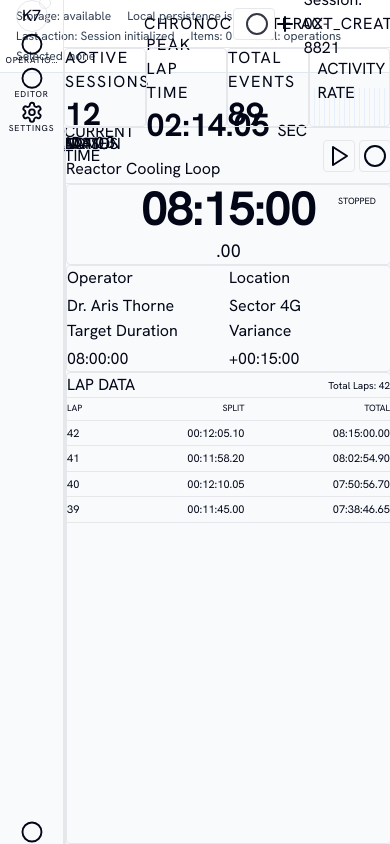
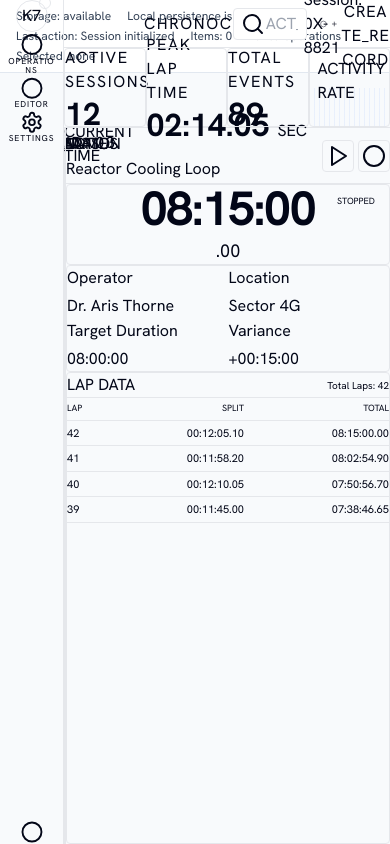
Before and after one commit to hikmetgulsesli/chronocounter-lab-k7p4-2374f435, a React (Vite) app: page / in a window 390 px wide. Built offline with nearby package versions, Linux system fonts and the light colour scheme.

Commit message:
feat: US-001 - ChronoCounter Lab K7P4 - app shell, state and persistence

```diff
--- a/src/index.css
+++ b/src/index.css
@@ -39,6 +39,21 @@ body {
   text-overflow: ellipsis;
 }
 
+@media (max-width: 640px) {
+  [data-setfarm-root='chronocounter-lab-k7p4'] .w-\[400px\] {
+    width: calc(100vw - 4rem - 1px);
+    max-width: calc(100vw - 4rem - 1px);
+    min-width: 0;
+  }
+
+  [data-setfarm-root='chronocounter-lab-k7p4'] :is(button, a[role='button']) {
+    min-width: 0;
+    max-width: 100%;
+    white-space: normal;
+    overflow-wrap: anywhere;
+  }
+}
+
 /* SETFARM_STITCH_RUNTIME_UTILITIES_START */
 /* Auto-generated by stitch-to-jsx.mjs for Stitch utility classes absent from the Tailwind baseline. */
 @layer utilities {
```
